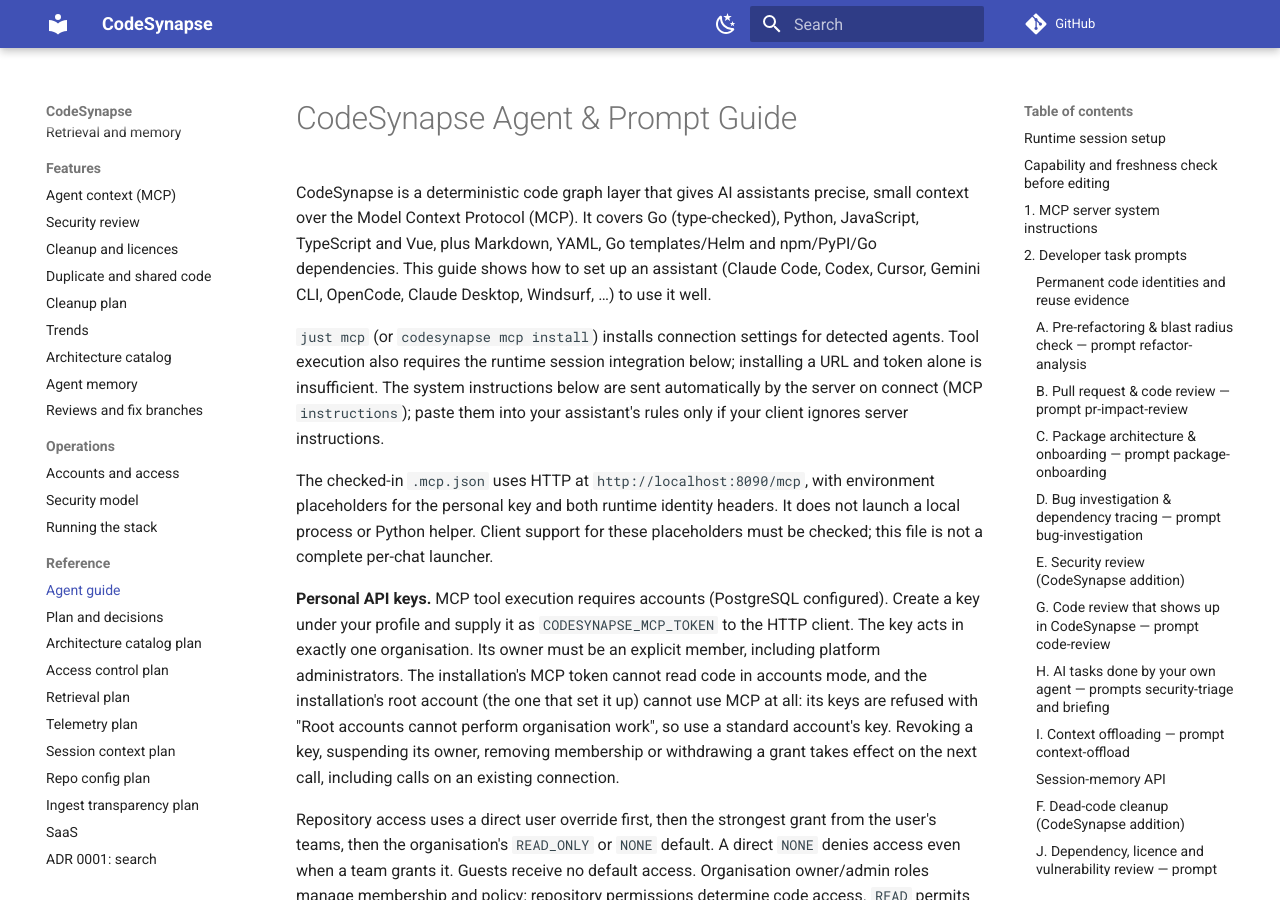
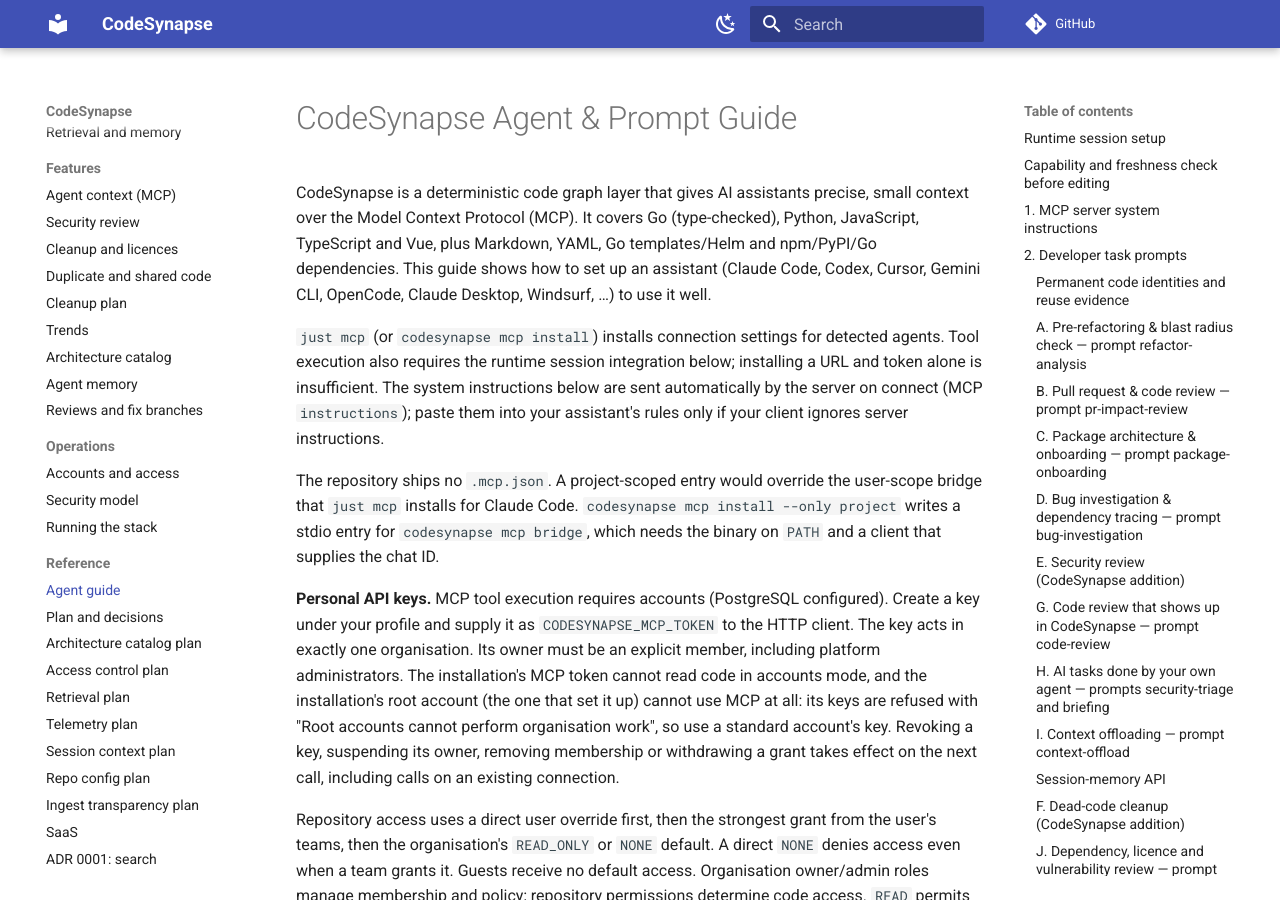
Before and after one commit to astrona-io/codesynapse, an MkDocs documentation site: the page built from docs/AGENT_GUIDE.md, in a window 1280 px wide and 900 px high. Built offline with MkDocs 1.6.1 and Material for MkDocs 9.7.7, drawn with Linux system fonts in a browser that asks for light colours; comment, search, counter and statistics services are not loaded.

Commit message:
fix(mcp): stop the checked-in .mcp.json from hiding the bridge
The repository's .mcp.json defined an HTTP codesynapse server with
session placeholders nothing fills in. Project scope wins over user
scope in Claude Code, so inside this repo it replaced the bridge that
`just mcp` installs, and every tool call failed.

Remove the file. `mcp install --only project` now writes a stdio entry
for `codesynapse mcp bridge` (found on PATH, key kept in the user's
config folder). `just mcp` starts the new binary once so macOS's
first-launch scan does not outlast Claude Code's connect timeout.

Co-Authored-By: Claude Opus 5.5 <noreply@anthropic.com>

```diff
--- a/docs/AGENT_GUIDE.md
+++ b/docs/AGENT_GUIDE.md
@@ -4,7 +4,7 @@ CodeSynapse is a deterministic code graph layer that gives AI assistants precise
 
 `just mcp` (or `codesynapse mcp install`) installs connection settings for detected agents. Tool execution also requires the runtime session integration below; installing a URL and token alone is insufficient. The system instructions below are sent automatically by the server on connect (MCP `instructions`); paste them into your assistant's rules only if your client ignores server instructions.
 
-The checked-in `.mcp.json` uses HTTP at `http://localhost:8090/mcp`, with environment placeholders for the personal key and both runtime identity headers. It does not launch a local process or Python helper. Client support for these placeholders must be checked; this file is not a complete per-chat launcher.
+The repository ships no `.mcp.json`. A project-scoped entry would override the user-scope bridge that `just mcp` installs for Claude Code. `codesynapse mcp install --only project` writes a stdio entry for `codesynapse mcp bridge`, which needs the binary on `PATH` and a client that supplies the chat ID.
 
 **Personal API keys.** MCP tool execution requires accounts (PostgreSQL configured). Create a key under your profile and supply it as `CODESYNAPSE_MCP_TOKEN` to the HTTP client. The key acts in exactly one organisation. Its owner must be an explicit member, including platform administrators. The installation's MCP token cannot read code in accounts mode, and the installation's root account (the one that set it up) cannot use MCP at all: its keys are refused with "Root accounts cannot perform organisation work", so use a standard account's key. Revoking a key, suspending its owner, removing membership or withdrawing a grant takes effect on the next call, including calls on an existing connection.
 
```
Also changed, not shown: AGENTS.md (+1 -1 lines), README.md (+1 -1 lines), .mcp.json (deleted), 2 other files.
